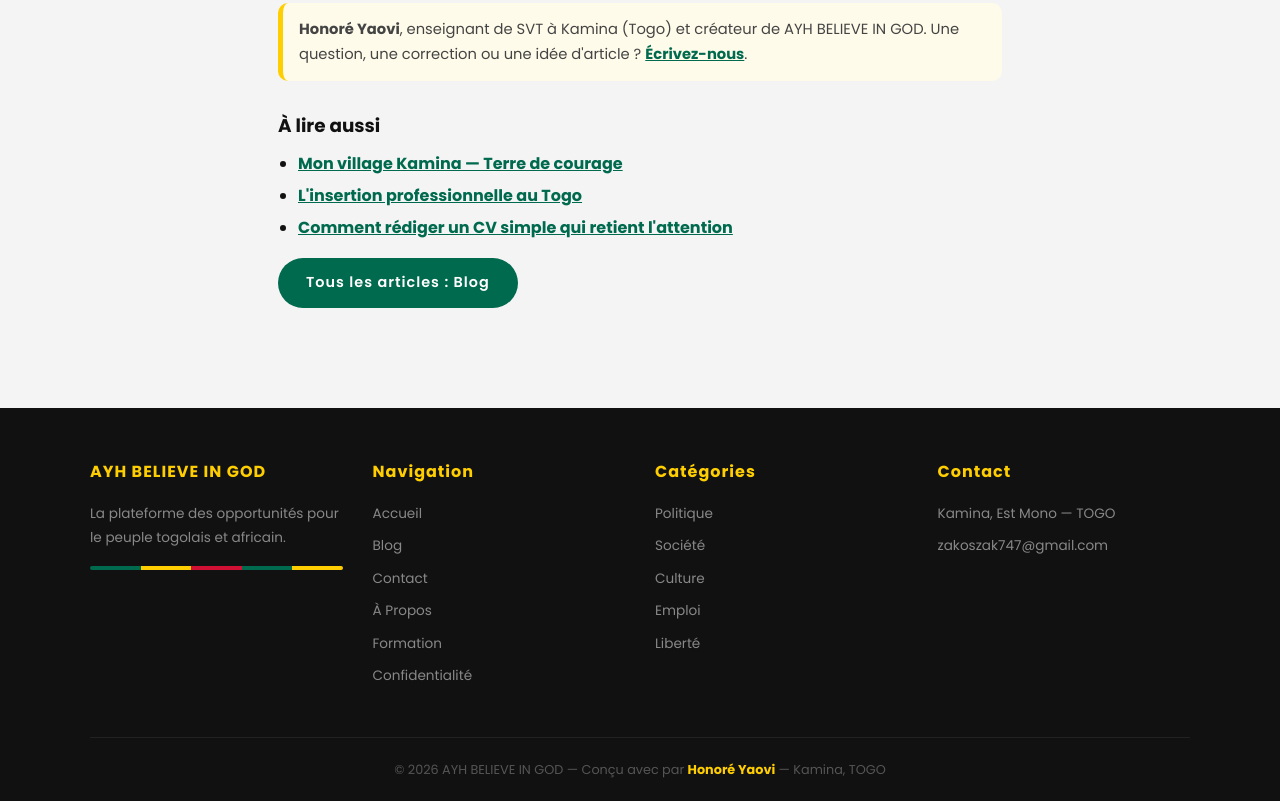
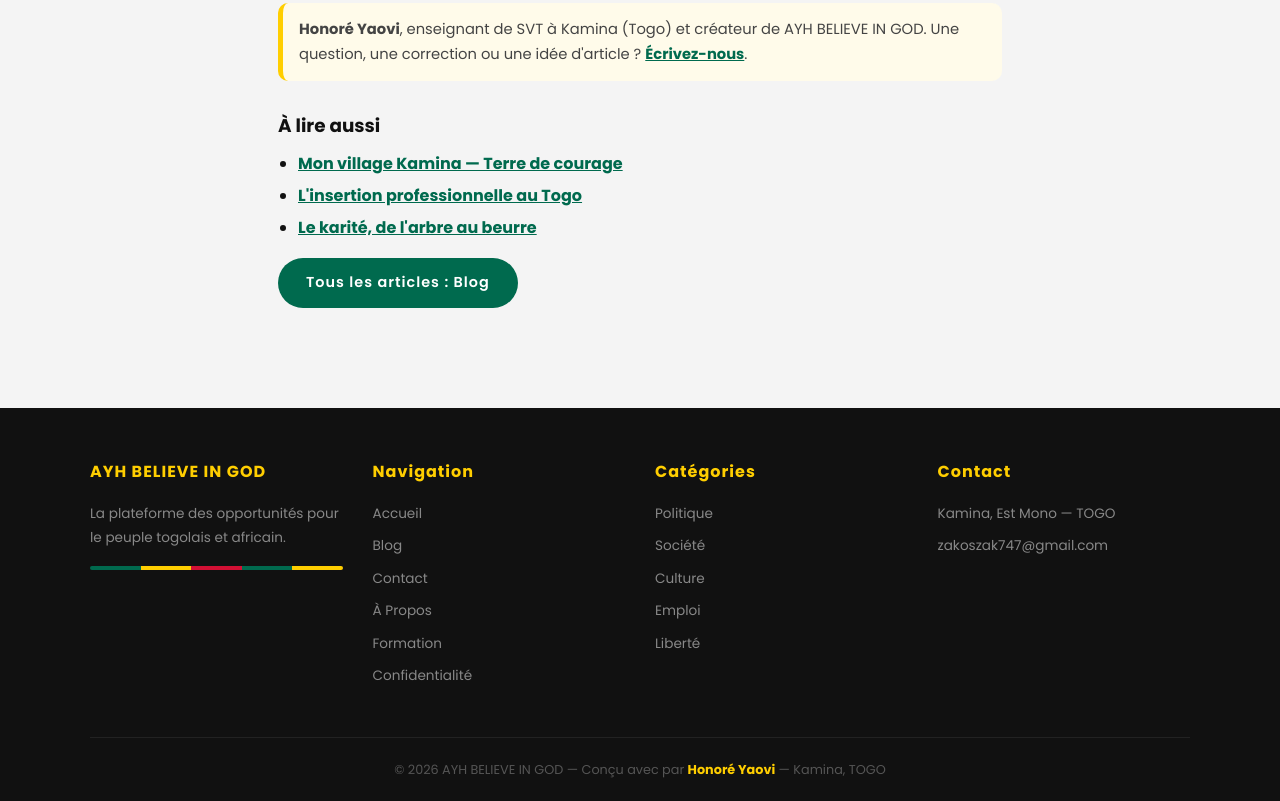
Before and after one commit to zakoszak747-source/Forevermore-mine-site-, a plain HTML site: page article-voies-pacifiques-changement-togo.html in a window 1280 px wide. Shown: the part 1683-2484 px from the top of the page. Drawn offline with Linux system fonts and the light colour scheme; no server answers.

Commit message:
Add files via upload

```diff
--- a/article-voies-pacifiques-changement-togo.html
+++ b/article-voies-pacifiques-changement-togo.html
@@ -1609,7 +1609,7 @@
             <p style="font-size:0.85rem;color:#666;">Pour aller plus loin : <a href="https://fr.africanews.com/2026/07/27/togo-mobilisation-de-lopposition-contre-la-constitution-adoptee-en-2024/" target="_blank" rel="noopener" style="color:var(--vert);font-weight:700;">Africanews (27 juillet 2026)</a> · <a href="https://issafrica.org/fr/iss-today/l-absence-de-consensus-sur-les-reformes-constitutionnelles-accentue-les-tensions-au-togo" target="_blank" rel="noopener" style="color:var(--vert);font-weight:700;">ISS Africa</a>.</p>
         </article>
         <aside class="article-author"><strong>Honoré Yaovi</strong>, enseignant de SVT à Kamina (Togo) et créateur de AYH BELIEVE IN GOD. Une question, une correction ou une idée d'article ? <a href="contact.html">Écrivez-nous</a>.</aside>
-        <section class="related" aria-label="Articles liés"><h2>À lire aussi</h2><ul><li><a href="article-mon-village-kamina.html">Mon village Kamina — Terre de courage</a></li><li><a href="article-insertion-professionnelle-togo.html">L'insertion professionnelle au Togo</a></li><li><a href="article-rediger-un-cv-simple.html">Comment rédiger un CV simple qui retient l'attention</a></li></ul>
+        <section class="related" aria-label="Articles liés"><h2>À lire aussi</h2><ul><li><a href="article-mon-village-kamina.html">Mon village Kamina — Terre de courage</a></li><li><a href="article-insertion-professionnelle-togo.html">L'insertion professionnelle au Togo</a></li><li><a href="article-karite-de-l-arbre-au-beurre.html">Le karité, de l'arbre au beurre</a></li></ul>
         <p><a class="btn btn-vert" style="text-decoration:none;display:inline-block;" href="blog.html">Tous les articles : Blog</a></p></section>
     </main>
 
```
